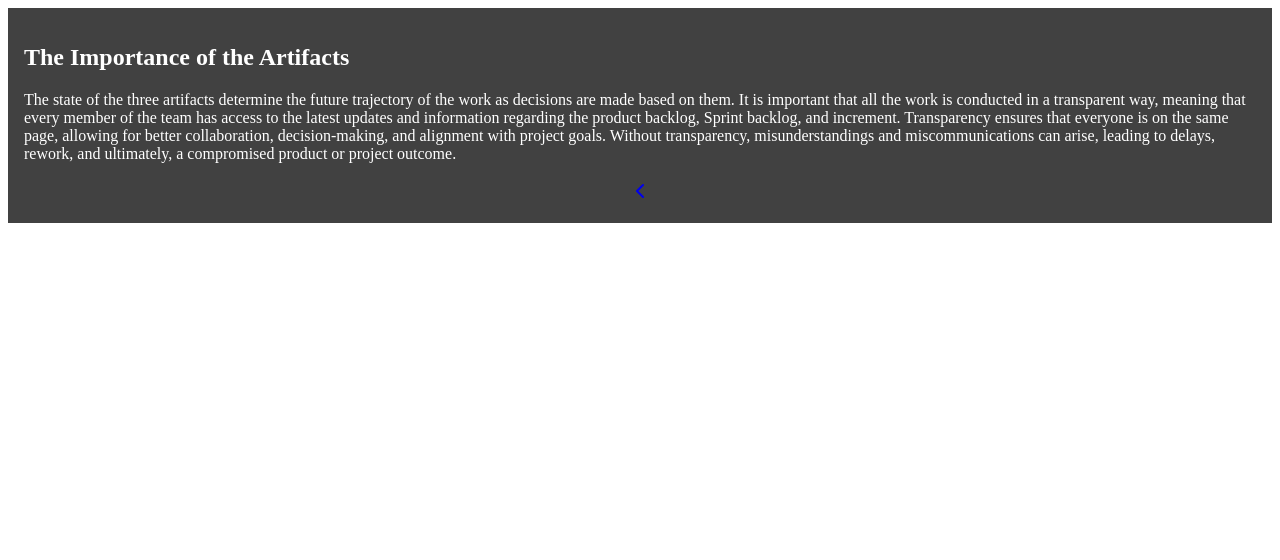
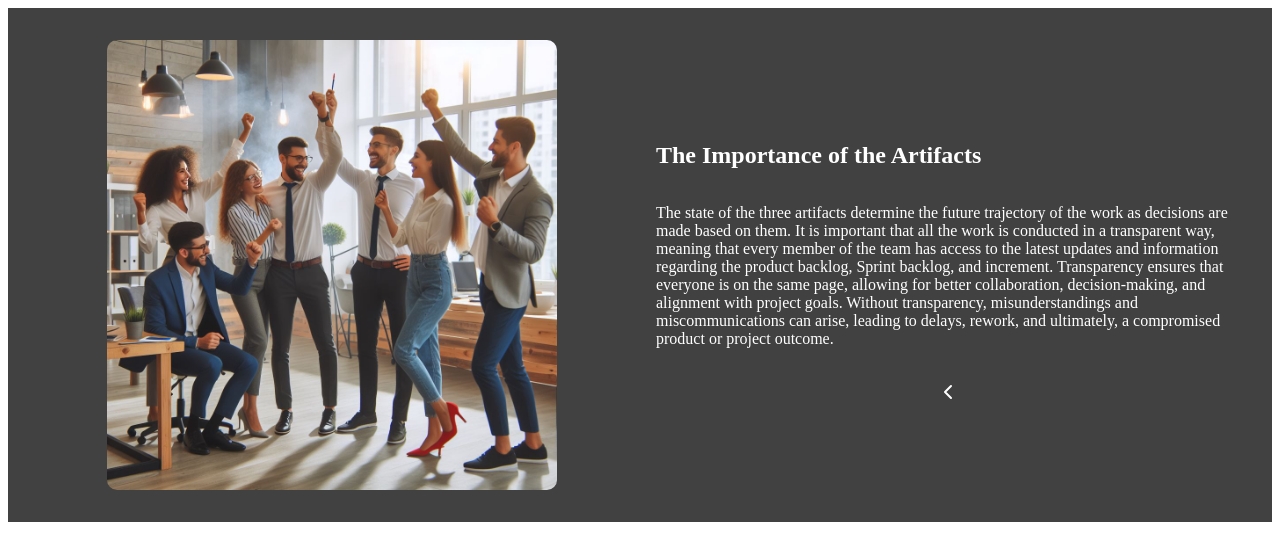
Before and after one commit to Wilma-Norman/Scrum-Project-assignment, a React (Vite) app: page /artifacts in a window 1280 px wide. Shown: the top 560 px of the page. Built offline with nearby package versions, Linux system fonts and the light colour scheme.

Commit message:
styled button and adjusted css

```diff
--- a/src/Components/Artifacts/Importance/Importance.module.css
+++ b/src/Components/Artifacts/Importance/Importance.module.css
@@ -1,15 +1,15 @@
 .importanceContainer {
     display: flex;
     flex-direction: column;
-    padding: 16px;
+    padding: 32px;
     width: 100%;
 }
 
-.textWrapper h2, .textWrapper p {
-    padding-bottom: 62px;
+.importanceContainer .textWrapper h2, .importanceContainer .textWrapper p {
+    padding-bottom: 16px;
 }
 
-.imageWrapper {
+.importanceContainer .imageWrapper {
     margin-bottom: 32px;
 }
 
@@ -18,13 +18,17 @@
     border-radius: 10px;
 }
 
-.textContainer {
-    padding: 32px;
-}
-
 .navigationButton {
     justify-content: center;
     display: flex;
+}
+
+.navigationButton a {
+    color: white;
+}
+
+.navigationButton a:hover {
+    color: rgb(168, 39, 39);
 }
 
 @media screen and (min-width: 768px) {
@@ -33,19 +37,19 @@
         align-items: center;
     }
 
-    .imageWrapper {
+    .importanceContainer .imageWrapper {
         flex: 1;
         justify-content: center;
         margin-bottom: unset;
         display: flex;
     }
 
-    .imageWrapper img {
+    .importanceContainer .imageWrapper img {
         max-width: 80%;
         max-width: 450px;
     }
 
-    .textWrapper {
+    .importanceContainer .textWrapper {
         flex: 1;
         padding-left: 32px;
     }
--- a/src/Components/Artifacts/Importance/index.jsx
+++ b/src/Components/Artifacts/Importance/index.jsx
@@ -10,8 +10,8 @@ const Importance = () => {
             <div className={styles.imageWrapper}>
                 <img src={Artifacts.teamCelebratingImgSource} alt="Team"/>
             </div>
-            <div>
-                <Card title="The Importance of the Artifacts" text={Artifacts.importanceOfArtifactsText} className={styles.textWrapper}/>
+            <div className={styles.textWrapper}>
+                <Card title="The Importance of the Artifacts" text={Artifacts.importanceOfArtifactsText} />
                 <div className={styles.navigationButton}>
                     <Buttons direction="back" path="/events"/>
                 </div>
```
